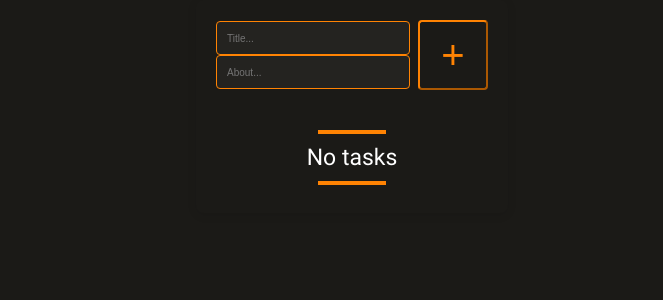
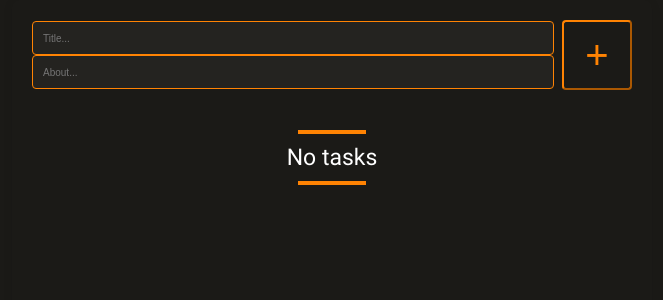
Before and after one commit to Crookedd/ToDoList-react, a React app: page / in a window 1280 px wide. Shown: the top 300 px of the page, without its empty margins (308-971 px from the left). Built offline with nearby package versions, Linux system fonts and the light colour scheme; the HTML template or start-up script is replaced by a standard one.

Commit message:
fixed widht container

```diff
--- a/src/assets/styles/components/_layout.scss
+++ b/src/assets/styles/components/_layout.scss
@@ -1,7 +1,7 @@
 //_layout.scss
 .container {
-  width: 100%;
-  max-width: 600px;
+  width: 600px;
+  height: 100%;
   padding: 20px;
   border-radius: 8px;
   box-shadow: 0 2px 10px rgba(0, 0, 0, 0.1);
--- a/src/assets/styles/main.css
+++ b/src/assets/styles/main.css
@@ -48,8 +48,8 @@
 }
 
 .container {
-  width: 100%;
-  max-width: 600px;
+  width: 600px;
+  height: 100%;
   padding: 20px;
   border-radius: 8px;
   box-shadow: 0 2px 10px rgba(0, 0, 0, 0.1);
```
Also changed, not shown: 1 other file (tests, documents, lock files or other folders).
